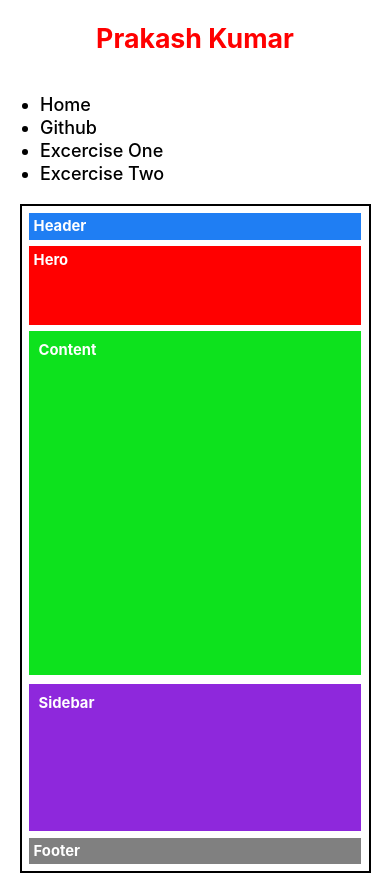
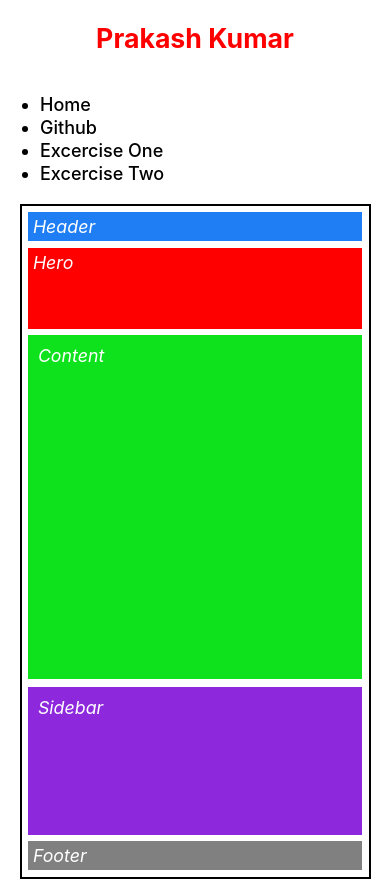
Before and after one commit to prakashkumar264/playground, a React (Create React App) app: page /exercisetwo in a window 390 px wide. Built offline with nearby package versions, Linux system fonts and the light colour scheme.

Commit message:
exercise two - mobile first design implemented

```diff
--- a/src/excercisetwo.css
+++ b/src/excercisetwo.css
@@ -1,6 +1,3 @@
-h2 {
-    color:white;
-   }
 
    html,
    body {
@@ -13,83 +10,80 @@ h2 {
 
    .flex-container {
      display: flex;
-     flex-direction: row;
-     height:100%;
+     flex-direction: column;
+     height:500px;
      margin-bottom: 0.4rem;
-     margin-left: 0.4em;
-     margin-right: 0.4em;
+     margin-left: 0.4rem;
+     margin-right: 0.4rem;
    }
 
    .flex-item-left {
      background-color: #0de21d;
      padding: 10px;
-     flex: 70%;
-     height: 500px;
+     height: 350px;
    }
 
    .flex-item-right {
      background-color: #8e28dc;
      padding: 10px;
-     flex: 30%;
-     margin-left: 0.5rem;
-     height: 500px;
+     margin-top: 0.5rem;
+     margin-left: 0rem;
+     height: 150px;
    }
 
 
-   @media (max-width: 640px) {
+   @media (min-width: 640px) {
      .flex-container {
-       flex-direction: column;
-       height: 500px;
+      flex-direction: row;
+       height: 100%;
      }
 
      .flex-item-left {
-      height: 350px;
+      height: 600px;
+      flex: 70%;
     }
 
      .flex-item-right {
-      margin-left: 0rem;
-      margin-top: 0.5em;
-      height: 150px;
+      margin-top: 0rem;
+      margin-left: 0.5rem;
+      height: 600px;
+      flex: 30%;
     }
-
 
    }
 
    .headerFirst{
    background-color:#1f7ef3;
    padding-left:5px;
-   padding-top: 0.25em;
-   padding-bottom: 0.25em;
+   padding-top: 0.25rem;
+   padding-bottom: 0.25rem;
    margin-bottom: 0.4rem;
-   margin-left: 0.4em;
-   margin-right: 00.4em;
-   margin-top: 0.4em;
+   margin-left: 0.4rem;
+   margin-right: 00.4rem;
+   margin-top: 0.4rem;
   }
 
    .hero{
    background-color:red;
-   padding-top:0.25em;
+   padding-top:0.25rem;
     padding-bottom: 3.5rem;
     padding-left:5px;
     margin-bottom: 0.4rem;
-    margin-left: 0.4em;
-   margin-right: 00.4em;
+    margin-left: 0.4rem;
+   margin-right: 00.4rem;
    }
 
    .footer{
    background-color:grey;
-   padding-top: 0.25em;
-   padding-bottom: 0.25em;
+   padding-top: 0.25rem;
+   padding-bottom: 0.25rem;
    padding-left:5px;
-   margin-left: 0.4em;
-   margin-right: 0.4em;
-   margin-bottom: 0.4em;
+   margin-left: 0.4rem;
+   margin-right: 0.4rem;
+   margin-bottom: 0.4rem;
    }
 
-   h5{
-     margin-top: 0em;
-     margin-bottom: 0em;
-   }
+
 
    .borderForFlex{
      border: 2px solid black;
--- a/src/excercisetwo.js
+++ b/src/excercisetwo.js
@@ -7,19 +7,23 @@ class exercisetwo extends Component {
       return (
         <div class="borderForFlex">
         <div class="row headerFirst" >
-          <h5>Header</h5>
+          <p style={{margin:'auto'}}><em>Header</em></p>
         </div>
 
         <div class="row hero" >
-          <h5>Hero</h5>
+          <p style={{margin:'auto'}} ><em>Hero</em></p>
         </div>
 
         <div class="flex-container">
-          <div class="flex-item-left"><h5>Content</h5></div>
-            <div class="flex-item-right"><h5>Sidebar</h5></div>
+          <div class="flex-item-left">
+            <p style={{margin:'auto'}} ><em>Content</em></p>
+          </div>
+          <div class="flex-item-right">
+            <p style={{margin:'auto'}} ><em>Sidebar</em></p>
+          </div>
         </div>
         <div class="row footer" >
-          <h5>Footer</h5>
+          <p style={{margin:'auto'}} ><em>Footer</em></p>
         </div>
 
         </div>
--- a/src/exerciseone.js
+++ b/src/exerciseone.js
@@ -4,7 +4,7 @@ import React, { Component } from "react";
 class exerciseone extends Component {
     render() {
       return (
-        <div>
+        <div style={{margin:'auto'}}>
             <form>
               <table>
                 <tr>
```
